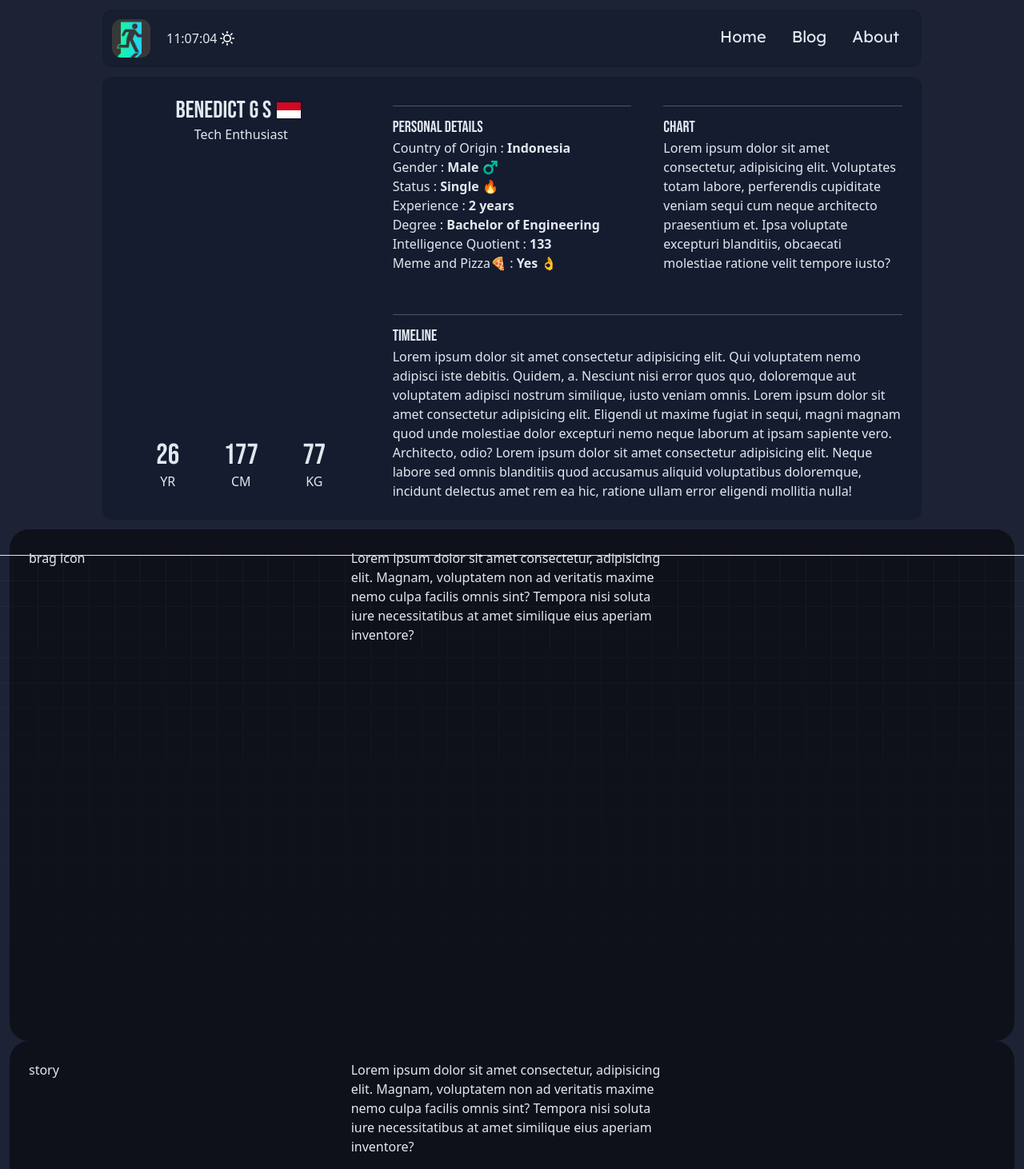
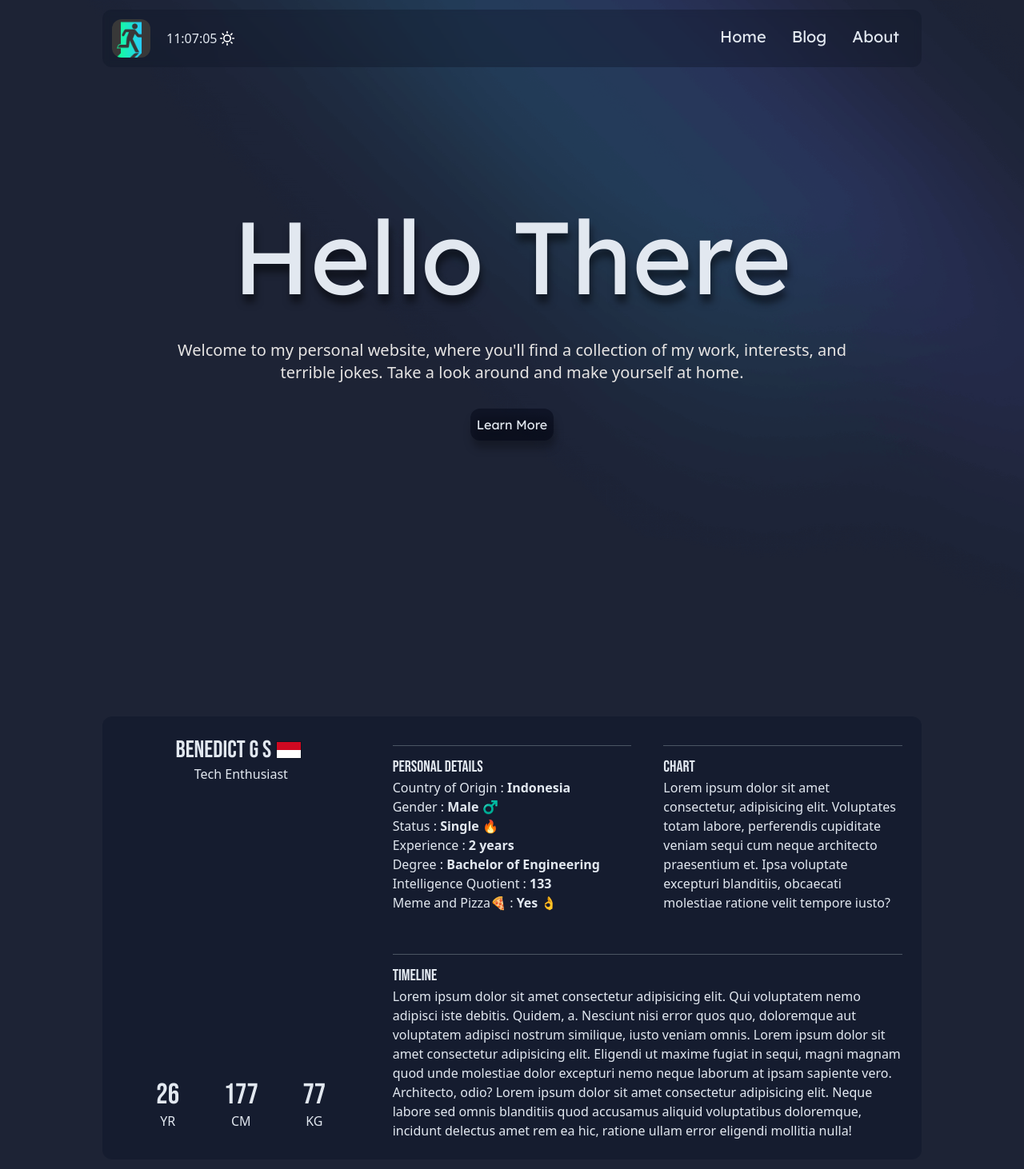
Before and after one commit to benedictgs/svelte-web, a SvelteKit app: page / in a window 1280 px wide. Shown: the top 1462 px of the page at 80% size. Built offline with nearby package versions, Linux system fonts and the light colour scheme.

Commit message:
page content addition and component extraction

```diff
--- /dev/null
+++ b/src/lib/components/page/HeroSection.svelte
@@ -0,0 +1,89 @@
+<script lang="ts">
+    import { onMount } from "svelte";
+    import { fade } from "svelte/transition";
+    import CountryFlag from '$lib/media/indonesia-flag.png';
+
+
+    onMount(()=>{
+        const timeout = setTimeout(() => {
+            const element = document.getElementById('hero');
+            element?.scrollIntoView({ behavior: 'smooth' });
+            console.log('beep')
+		}, 5000);
+
+		return () => clearTimeout(timeout);
+	})
+
+    let stats = [
+        {key:"Country of Origin", value:"Indonesia"},
+        {key:"Gender", value:"Male ♂️"},
+        {key:"Status", value:"Single 🔥"},
+        {key:"Experience", value:"2 years"},
+        {key:"Degree", value:"Bachelor of Engineering"},
+        {key:"Intelligence Quotient", value:"133"},
+        {key:"Meme and Pizza🍕", value:"Yes 👌"},
+    ];
+
+    function calculateAge() {
+        const dob = new Date('December 2, 1996');
+        const today = new Date();
+
+        let age = today.getFullYear() - dob.getFullYear();
+        const monthDiff = today.getMonth() - dob.getMonth();
+
+        if (monthDiff < 0 || (monthDiff === 0 && today.getDate() < dob.getDate())) {
+            age--;
+        }
+
+        return age;
+    }
+
+    let age = calculateAge();
+
+
+</script>
+
+<section id="hero" class="flex justify-center ">
+
+    <div class="w-full lg:max-w-screen-lg mb-3 grid grid-cols-1 sm:grid-cols-2 lg:grid-cols-3 gap-2 lg:gap-10 bg-slate-900/50  mx-3 p-6 md:px-6 rounded-xl">
+        <div in:fade={{delay:100,duration:1000}}
+        class="flex flex-col justify-between sm:max-w-sm row-span-2 lg:col-span-1">
+            <div id="identity" class="text-center">
+                <div class="flex flex-row justify-center">
+                    <h1 class="font-bebas text-3xl">Benedict G S</h1>
+                    <img class="h-9 mx-1 "src={CountryFlag} alt="Indonesian Flag">
+                </div>
+                <h2>Tech Enthusiast</h2>
+            </div>
+            <picture></picture>
+            <div id="stats" class="grid grid-cols-3 place-items-center p-3">
+                <div class="flex flex-col text-center"> <p class="font-bebas text-4xl">{age}</p> <p class="uppercase">yr</p></div>
+                <div class="flex flex-col text-center"> <p class="font-bebas text-4xl">177</p> <p class="uppercase">cm</p></div>
+                <div class="flex flex-col text-center"> <p class="font-bebas text-4xl">77</p> <p class="uppercase">kg</p></div>
+            </div>
+        </div>
+        <div>
+            <hr class=" my-3  border-gray-600">
+            <h3 in:fade="{{delay:1000,duration:1000}}" class="font-bebas text-xl">Personal Details</h3>
+            <ul class="">
+                {#each stats as stat}
+                <li><span class="font-light">{stat.key} : </span><span class="font-semibold">{stat.value}</span></li>
+                {/each}
+            </ul>
+        </div>
+        <div>
+            <hr class=" my-3  border-gray-600">
+            <h3 in:fade="{{delay:1000,duration:1000}}" class="font-bebas text-xl">Chart</h3>
+            Lorem ipsum dolor sit amet consectetur, adipisicing elit. Voluptates totam labore, perferendis cupiditate veniam sequi cum neque architecto praesentium et. Ipsa voluptate excepturi blanditiis, obcaecati molestiae ratione velit tempore iusto?
+        </div>
+        <div class="sm:col-span-2">
+            <hr class=" my-3  border-gray-600">
+            <h3 in:fade="{{delay:1000,duration:1000}}" class="font-bebas text-xl">Timeline</h3>
+            <p>
+                Lorem ipsum dolor sit amet consectetur adipisicing elit. Qui voluptatem nemo adipisci iste debitis. Quidem, a. Nesciunt nisi error quos quo, doloremque aut voluptatem adipisci nostrum similique, iusto veniam omnis.
+                Lorem ipsum dolor sit amet consectetur adipisicing elit. Eligendi ut maxime fugiat in sequi, magni magnam quod unde molestiae dolor excepturi nemo neque laborum at ipsam sapiente vero. Architecto, odio?
+                Lorem ipsum dolor sit amet consectetur adipisicing elit. Neque labore sed omnis blanditiis quod accusamus aliquid voluptatibus doloremque, incidunt delectus amet rem ea hic, ratione ullam error eligendi mollitia nulla!
+            </p>
+        </div>
+    </div>
+</section>
--- a/src/routes/+page.svelte
+++ b/src/routes/+page.svelte
@@ -2,89 +2,30 @@
 <script lang="ts">
     import { fade } from "svelte/transition";
     import BackgroundHighlight from '$lib/media/dark-gradient-highlight.png';
-    import CountryFlag from '$lib/media/indonesia-flag.png';
 
-    import ScrollUpButton from "$lib/components/ScrollUpButton.svelte";
+    import ScrollUpButton from '$lib/components/ScrollUpButton.svelte';
+	import HeroSection from "$lib/components/page/HeroSection.svelte";
 
-    let stats = [
-        {key:"Country of Origin", value:"Indonesia"},
-        {key:"Gender", value:"Male ♂️"},
-        {key:"Status", value:"Single 🔥"},
-        {key:"Experience", value:"2 years"},
-        {key:"Degree", value:"Bachelor of Engineering"},
-        {key:"Intelligence Quotient", value:"133"},
-        {key:"Meme and Pizza🍕", value:"Yes 👌"},
-    ];
-
-    function calculateAge() {
-        const dob = new Date('December 2, 1996');
-        const today = new Date();
-
-        let age = today.getFullYear() - dob.getFullYear();
-        const monthDiff = today.getMonth() - dob.getMonth();
-
-        if (monthDiff < 0 || (monthDiff === 0 && today.getDate() < dob.getDate())) {
-            age--;
-        }
-
-        return age;
-    }
-
-    let age = calculateAge();
+    let y = 0;
 
 </script>
 
 
-
-<picture class="hidden absolute justify-end top-0 -z-0">
-    <img class="w-screen h-screen object-cover" src={BackgroundHighlight} alt="backgroundhighlight" decoding="async">
-</picture>
+<svelte:window bind:scrollY={y}/>
 
 <main class="flex flex-col">
-    <section id="hero" class="flex justify-center">
-
-        <div class="w-full lg:max-w-screen-lg mb-3 grid grid-cols-1 sm:grid-cols-2 lg:grid-cols-3 gap-2 lg:gap-10 bg-slate-900/50  mx-3 p-6 md:px-6 rounded-xl">
-            <div in:fade="{{delay:100,duration:1000}}"
-            class="flex flex-col justify-between sm:max-w-sm row-span-2 lg:col-span-1">
-                <div id="identity" class="text-center">
-                    <div class="flex flex-row justify-center">
-                        <h1 class="font-bebas text-3xl">Benedict G S</h1>
-                        <img class="h-9 mx-1 "src={CountryFlag} alt="Indonesian Flag">
-                    </div>
-                    <h2>Tech Enthusiast</h2>
-                </div>
-                <picture></picture>
-                <div id="stats" class="grid grid-cols-3 place-items-center p-3">
-                    <div class="flex flex-col text-center"> <p class="font-bebas text-4xl">{age}</p> <p class="uppercase">yr</p></div>
-                    <div class="flex flex-col text-center"> <p class="font-bebas text-4xl">177</p> <p class="uppercase">cm</p></div>
-                    <div class="flex flex-col text-center"> <p class="font-bebas text-4xl">77</p> <p class="uppercase">kg</p></div>
-                </div>
-            </div>
-            <div>
-                <hr class=" my-3  border-gray-600">
-                <h3 in:fade="{{delay:1000,duration:1000}}" class="font-bebas text-xl">Personal Details</h3>
-                <ul class="">
-                    {#each stats as stat}
-                    <li><span class="font-light">{stat.key} : </span><span class="font-semibold">{stat.value}</span></li>
-                    {/each}
-                </ul>
-            </div>
-            <div>
-                <hr class=" my-3  border-gray-600">
-                <h3 in:fade="{{delay:1000,duration:1000}}" class="font-bebas text-xl">Chart</h3>
-                Lorem ipsum dolor sit amet consectetur, adipisicing elit. Voluptates totam labore, perferendis cupiditate veniam sequi cum neque architecto praesentium et. Ipsa voluptate excepturi blanditiis, obcaecati molestiae ratione velit tempore iusto?
-            </div>
-            <div class="sm:col-span-2">
-                <hr class=" my-3  border-gray-600">
-                <h3 in:fade="{{delay:1000,duration:1000}}" class="font-bebas text-xl">Timeline</h3>
-                <p>
-                    Lorem ipsum dolor sit amet consectetur adipisicing elit. Qui voluptatem nemo adipisci iste debitis. Quidem, a. Nesciunt nisi error quos quo, doloremque aut voluptatem adipisci nostrum similique, iusto veniam omnis.
-                    Lorem ipsum dolor sit amet consectetur adipisicing elit. Eligendi ut maxime fugiat in sequi, magni magnam quod unde molestiae dolor excepturi nemo neque laborum at ipsam sapiente vero. Architecto, odio?
-                    Lorem ipsum dolor sit amet consectetur adipisicing elit. Neque labore sed omnis blanditiis quod accusamus aliquid voluptatibus doloremque, incidunt delectus amet rem ea hic, ratione ullam error eligendi mollitia nulla!
-                </p>
-            </div>
+    <section class="h-screen flex flex-col items-center">
+        <picture class="absolute justify-end top-0 -z-0">
+            <img class="w-screen h-screen object-cover" src={BackgroundHighlight} alt="backgroundhighlight" decoding="async">
+        </picture>
+        <div class="z-10 flex flex-col items-center text-center lg:mt-20">
+            <h1 class="text-7xl mx-10 mt-20 sm:text-9xl  font-lexend drop-shadow-[2px_10px_5px_hsla(200,100%,0%,50%)]">Hello There</h1>
+            <p class="mx-10 sm:mx-20 my-10 max-w-[75ch] font-light text-stone-200 md:text-xl">Welcome to my personal website, where you'll find a collection of my work, interests, and terrible jokes. Take a look around and make yourself at home. </p>
+            <a href="#hero" class="bg-slate-950/50 hover:text-lg p-2 drop-shadow-[2px_10px_5px_hsla(200,100%,0%,50%)] rounded-xl capitalize motion-safe:animate-bounce font-lexend">learn more</a>
         </div>
     </section>
+    <HeroSection />
+
     <section id="brag" class="flex justify-center relative">
         <div class="absolute top-0 inset-x-0 h-[37.5rem] [mask-image:linear-gradient(0deg,transparent,black)] bg-[url('$lib/media/one-small-grid.svg')] bg-[center_top_-1px] border-t dark:border-slate-100/5 xl:top-8"></div>
         <div class="container h-[80vh] grid grid-cols-3 bg-black/50  mx-3 p-6 md:px-6 rounded-3xl">
--- a/src/routes/about/+page.svelte
+++ b/src/routes/about/+page.svelte
@@ -1,7 +1,15 @@
 <script lang="ts">
-    import type { PageData } from './about/$types';
+    import type { PageData } from './$types';
 
     export let data: PageData;
 </script>
 
-<h1>test about</h1>
+<div class="absolute inset-0 z-0 bg-cover w-screen h-screen bg-no-repeat bg-[#0B1120] bg-[url('$lib/media/hero-dark.jpg')] blur-3xl"></div>
+
+<div class="relative flex flex-col justify-center items-center">
+    <div class="z-10 flex flex-col items-center text-center lg:mt-20">
+        <h1 class="text-7xl mx-10 mt-20 sm:text-9xl  font-lexend drop-shadow-[2px_10px_5px_hsla(200,100%,0%,50%)]">About</h1>
+        <h2>This Website Tech Stack</h2>
+        <p class="mx-10 sm:mx-20 my-5 max-w-[75ch] font-light text-stone-200 md:text-xl">Svelte Typescript Tailwind React Component Cloudflare Github </p>
+    </div>
+</div>
--- a/src/routes/blog/+page.svelte
+++ b/src/routes/blog/+page.svelte
@@ -4,8 +4,12 @@
     export let data: PageData;
 </script>
 
+<div class="absolute inset-0 z-0 bg-cover w-screen h-screen bg-no-repeat bg-[#0B1120] bg-[url('$lib/media/dark-room-light.webp')]"></div>
 
-<div class="absolute bg-sie bg-[#0B1120] bg-[url('$lib/media/hero-dark.jpg')]"></div>
-<div>
-    <h1>blog</h1>
+<div class="relative flex flex-col justify-center items-center">
+    <div class="z-10 flex flex-col items-center text-center lg:mt-20">
+        <h1 class="text-7xl mx-10 mt-20 sm:text-9xl  font-lexend drop-shadow-[2px_10px_5px_hsla(200,100%,0%,50%)]">Blog</h1>
+        <h2 class="mt-2">yes i write stuff</h2>
+        <p class="mx-10 sm:mx-20 my-5 max-w-[75ch] font-light text-stone-200 md:text-xl backdrop-brightness-50 p-5 rounded-lg">This page is a space where I share my thoughts and insights on a variety of topics. From personal experiences to current events and everything in between, I'll be writing about the things that fascinate me, challenge me, and make me curious. Whether you're here to read, learn, or simply pass the time, I hope my words will spark something in you and maybe even start a conversation. So, let's dive in and explore the world together.</p>
+    </div>
 </div>
```
Also changed, not shown: src/lib/media/dark-room-light.webp (added).
